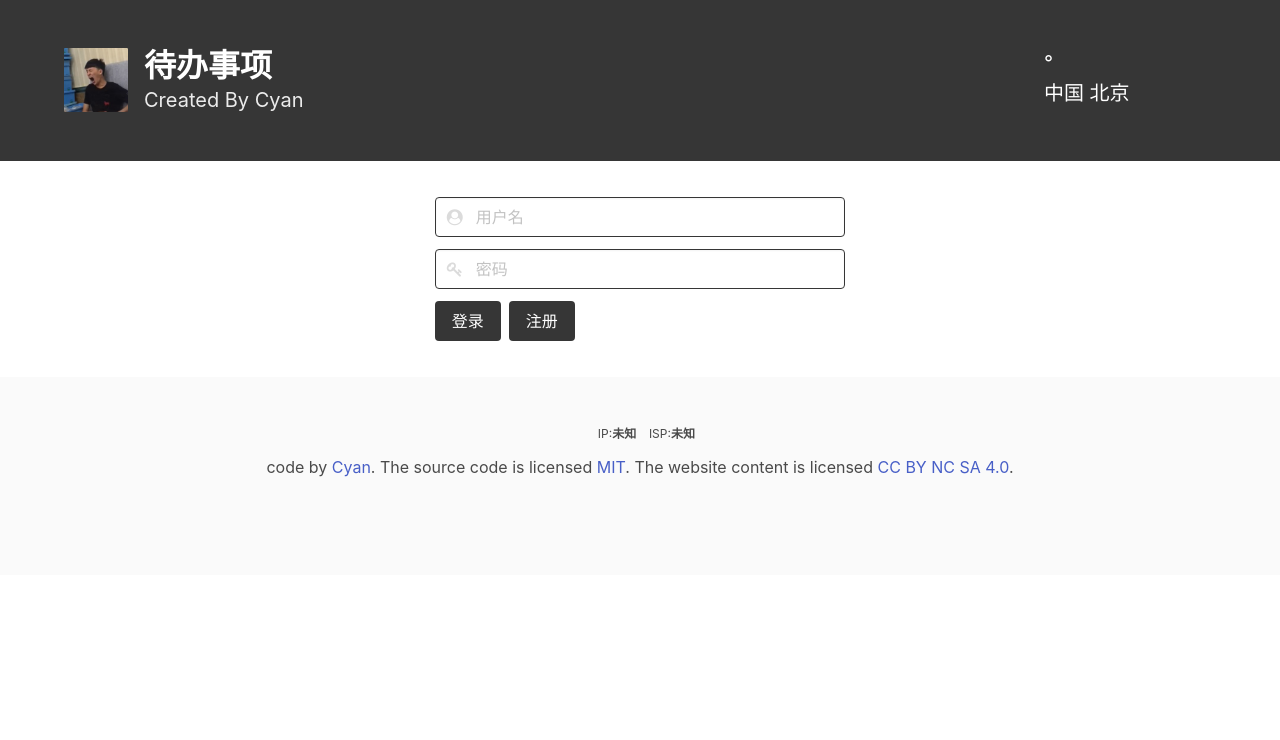
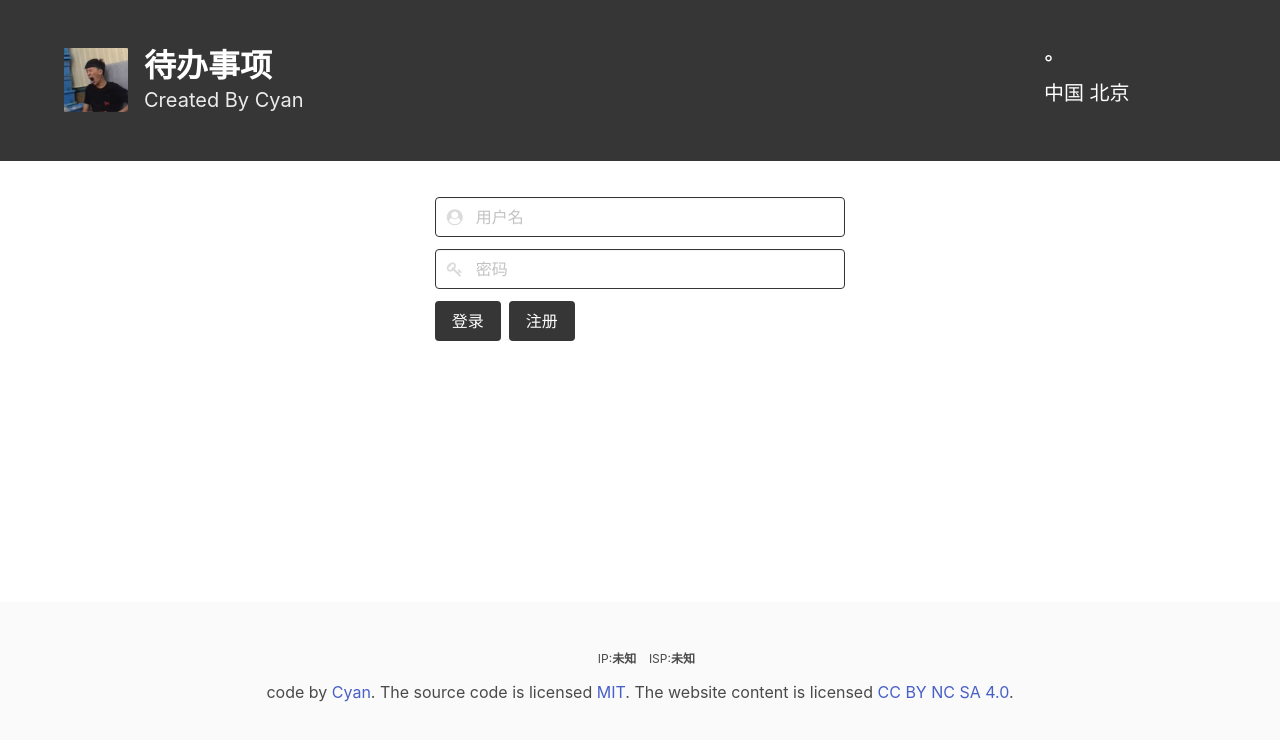
Before and after one commit to cyan-code/todo-list, a Vue app: page /#/login in a window 1280 px wide. Shown: the top 740 px of the page. Built offline with nearby package versions, Linux system fonts and the light colour scheme; no server answers.

Commit message:
fix: 修复footer不吸底部问题

```diff
--- a/src/App.vue
+++ b/src/App.vue
@@ -1,45 +1,68 @@
 <template>
-  <div id="app">
+  <div id="app" class="outer">
+    <div class="wraper">
+      <div class="top">
         <Header />
         <transition
           appear
           appear-active-class="animate__animated animate__fadeIn"
           enter-active-class="animate__animated animate__fadeInRight"
           leave-active-class="animate__animated animate__fadeOutLeft aniamte"
-      mode="out-in">
+          mode="out-in"
+        >
           <router-view />
         </transition>
-    <Footer />
+      </div>
+      <Footer class="bottom" />
+    </div>
   </div>
 </template>
 
 <script>
-import Footer from './components/Footer.vue'
-import Header from './components/Header.vue'
+import Footer from "./components/Footer.vue";
+import Header from "./components/Header.vue";
 export default {
   components: { Header, Footer },
-  name: 'App',
+  name: "App",
   data() {
-    return {
-    }
+    return {};
   },
-  computed: {
-
-  },
+  computed: {},
   beforeCreate: function () {
     // 阻止手机上缩放
-    document.addEventListener('gesturestart', function (event) {
-      event.preventDefault()
-  })
+    document.addEventListener("gesturestart", function (event) {
+      event.preventDefault();
+    });
   },
   created() {
     /* addEventListener("beforeunload", function(e) {
       localStorage.removeItem('isLogin')
     }) */
-  }
-}
+  },
+};
 </script>
 
-<style>
+<style scoped>
+html, body {
+  height: 100%;
+}
+.outer {
+position:absolute;
+top:0;
+right:0;
+bottom:0;
+left:0;
+}
+.wraper {
+  min-height: 100%;
+  display: flex;
+  flex-direction: column;
 
+}
+.top {
+  flex: 1;
+}
+.bottom {
+  flex: 0
+}
 </style>
```
Also changed, not shown: 1 other file (tests, documents, lock files or other folders). Lines whose indentation alone changed are shown as unchanged.
